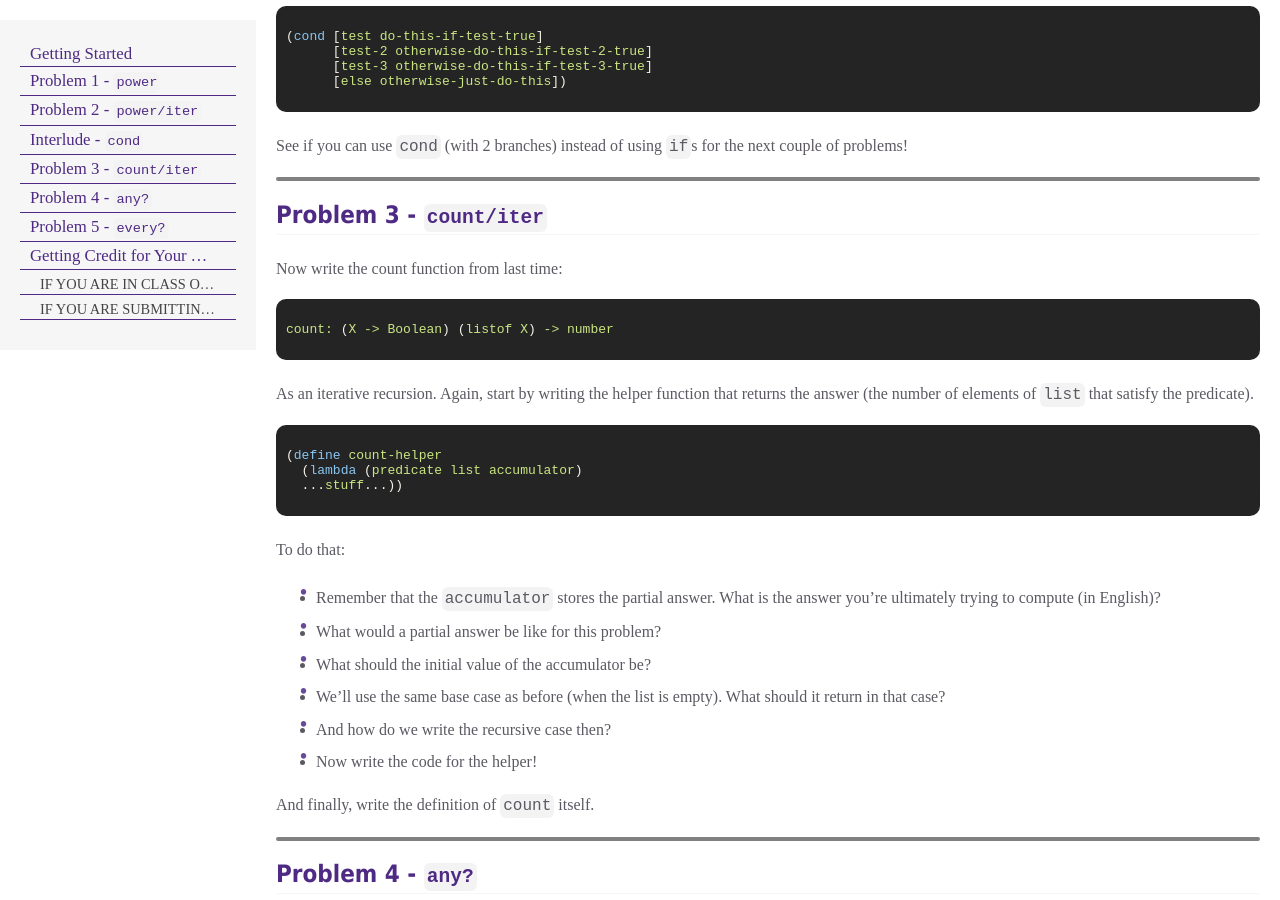
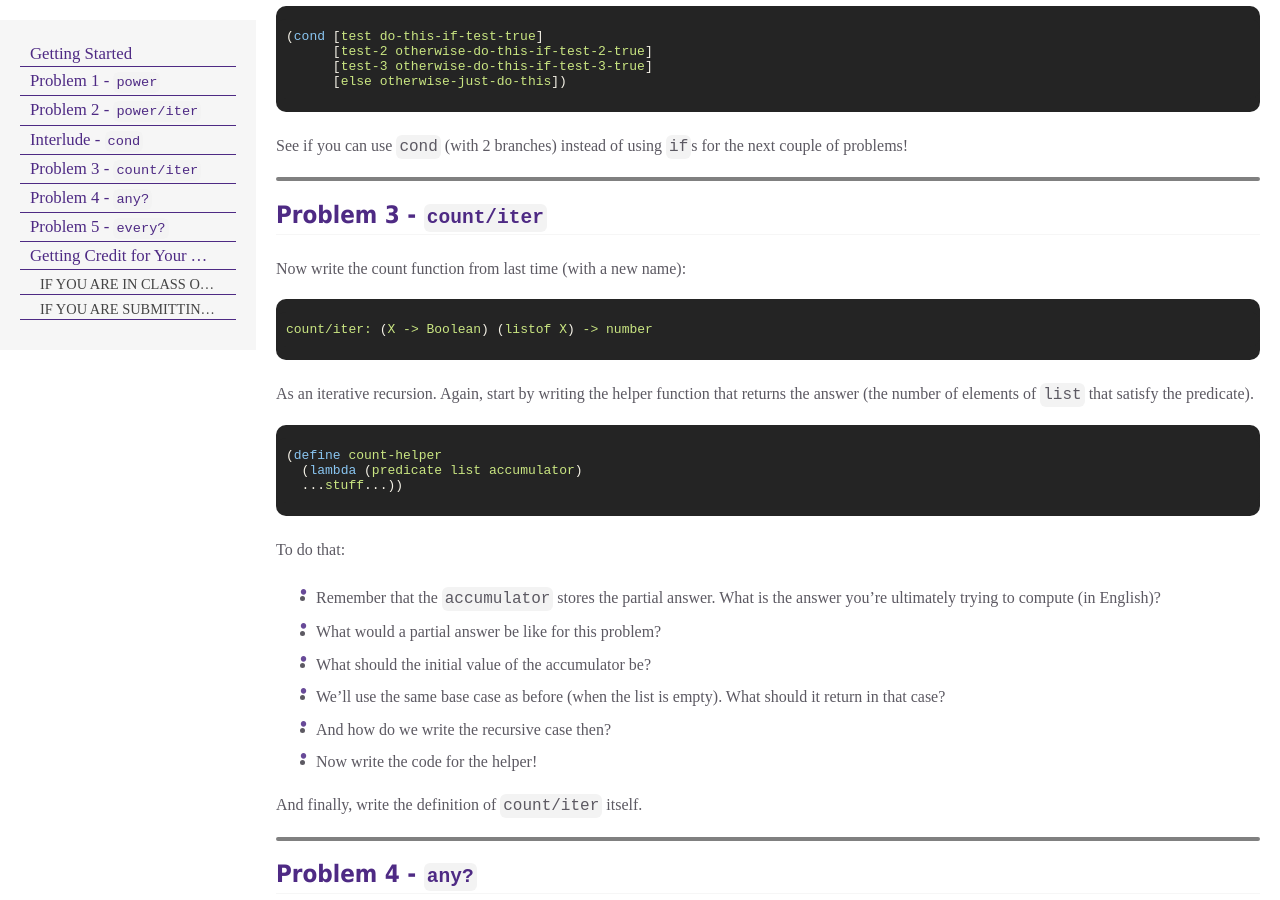
Before and after one commit to shhyou/bain-cs111-web-fork, a Jekyll site: the page built from pages/_assignments/tutorials/tutorial_4/tutorial_4.md, in a window 1280 px wide and 900 px high, scrolled down 2733 px. Built offline with Jekyll 4.4.1, drawn with Linux system fonts in a browser that asks for light colours; some web fonts are replaced.

Commit message:
t4: clarify count

````diff
--- a/pages/_assignments/tutorials/tutorial_4/tutorial_4.md
+++ b/pages/_assignments/tutorials/tutorial_4/tutorial_4.md
@@ -128,10 +128,10 @@ See if you can use `cond` (with 2 branches) instead of using `if`s for the next
 
 ## Problem 3 - `count/iter`
 
-Now write the count function from last time:
+Now write the count function from last time (with a new name):
 
 ```racket
-count: (X -> Boolean) (listof X) -> number
+count/iter: (X -> Boolean) (listof X) -> number
 ```
 
 As an iterative recursion. Again, start by writing the helper function that returns the answer (the number of elements of `list` that satisfy the predicate).
@@ -151,7 +151,7 @@ To do that:
 * And how do we write the recursive case then?
 * Now write the code for the helper!
 
-And finally, write the definition of `count` itself.
+And finally, write the definition of `count/iter` itself.
 * * *
 
 ## Problem 4 - `any?`
````
